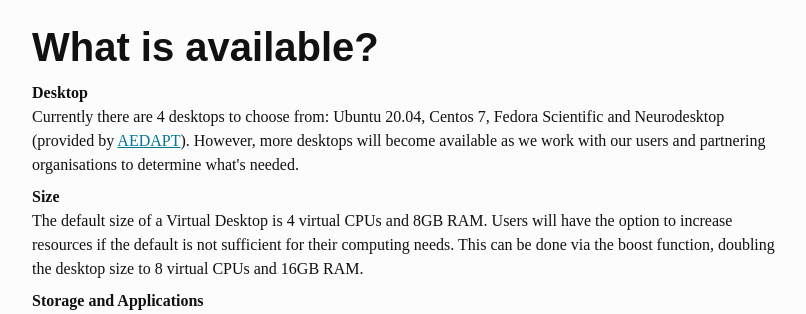
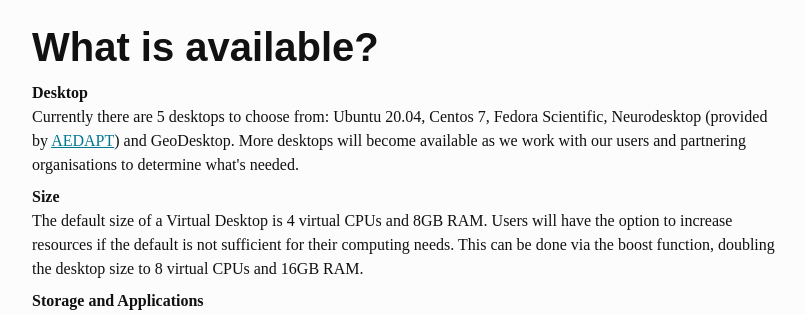
Before and after one commit to NeCTAR-RC/bumblebee, a Django app: page /about/ in a window 1280 px wide. Shown: the part 1243-1557 px from the top of the page, without its empty margins (236-1042 px from the left). Run offline with Django 3.2, Linux system fonts and the light colour scheme; style sheets or scripts are compiled from the project's sources; parts of the project's set-up code (start-up, migrations or seed data) failed here and were passed over; some libraries are stand-ins or nearby versions; some web fonts are replaced.

Commit message:
Add GeoDesktop to the "about" page list
Change-Id: I568ce3d3e16d2b62ee3aa809b0bdeae9de9efc4f

```diff
--- a/researcher_workspace/templates/researcher_workspace/about.html
+++ b/researcher_workspace/templates/researcher_workspace/about.html
@@ -31,7 +31,7 @@
         <h2 class="h1">What is available?</h2>
         <dl>
             <dt>Desktop</dt>
-            <dd>Currently there are 4 desktops to choose from: Ubuntu 20.04, Centos 7, Fedora Scientific and Neurodesktop (provided by <a href="https://ardc.edu.au/project/australian-electrophysiology-data-analytics-platform-aedapt/">AEDAPT</a>). However, more desktops will become available as we work with our users and partnering organisations to determine what's needed.</dd>
+            <dd>Currently there are 5 desktops to choose from: Ubuntu 20.04, Centos 7, Fedora Scientific, Neurodesktop (provided by <a href="https://ardc.edu.au/project/australian-electrophysiology-data-analytics-platform-aedapt/">AEDAPT</a>) and GeoDesktop. More desktops will become available as we work with our users and partnering organisations to determine what's needed.</dd>
             <dt>Size</dt>
             <dd>The default size of a Virtual Desktop is 4 virtual CPUs and 8GB RAM. Users will have the option to increase resources if the default is not sufficient for their computing needs. This can be done via the boost function, doubling the desktop size to 8 virtual CPUs and 16GB RAM.</dd>
             <dt>Storage and Applications</dt>
```
